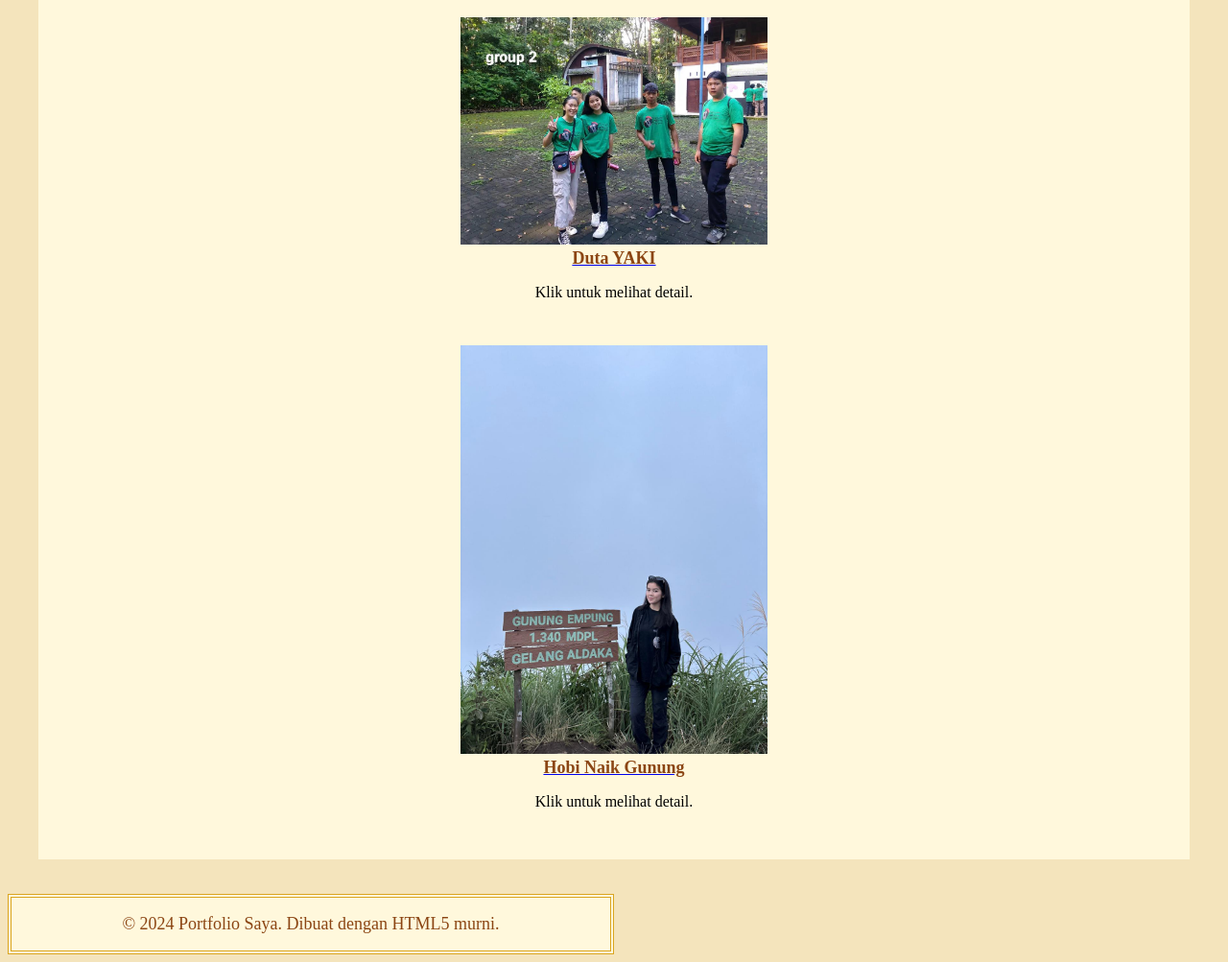
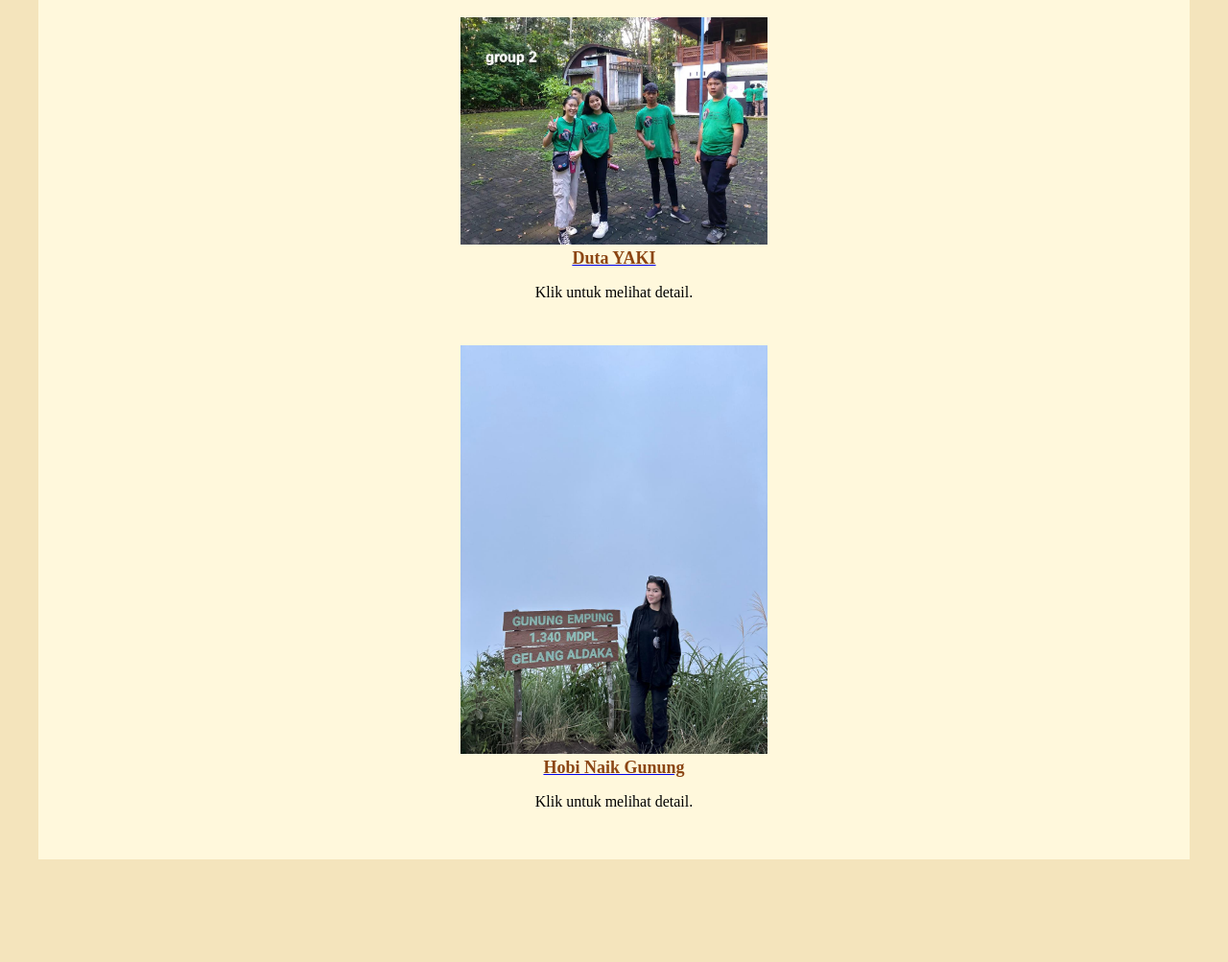
Before and after one commit to nishiniaaruperes026-eng/Nishi-PersonalHomePage, a plain HTML site: page blog.html in a window 1280 px wide. Shown: the part 954-1957 px from the top of the page at 96% size. After the commit the page ends 1894 px from the top, so only its background shows below. Drawn offline with Linux system fonts and the light colour scheme.

Commit message:
update chuy

```diff
--- a/blog.html
+++ b/blog.html
@@ -62,13 +62,6 @@
     </table>
     <br><br>
     <footer align="center">
-        <table width="50%" bgcolor="#FFF8DC" bordercolor="#DAA520" border="1">
-            <tr>
-                <td align="center">
-                    <p><font color="#8B4513" size="+1">&copy; 2024 Portfolio Saya. Dibuat dengan HTML5 murni.</font></p>
-                </td>
-            </tr>
-        </table>
     </footer>
 </body>
 </html>
```
Also changed, not shown: contact.html (+0 -7 lines), gallery.html (+0 -7 lines), index.html (+0 -7 lines).
